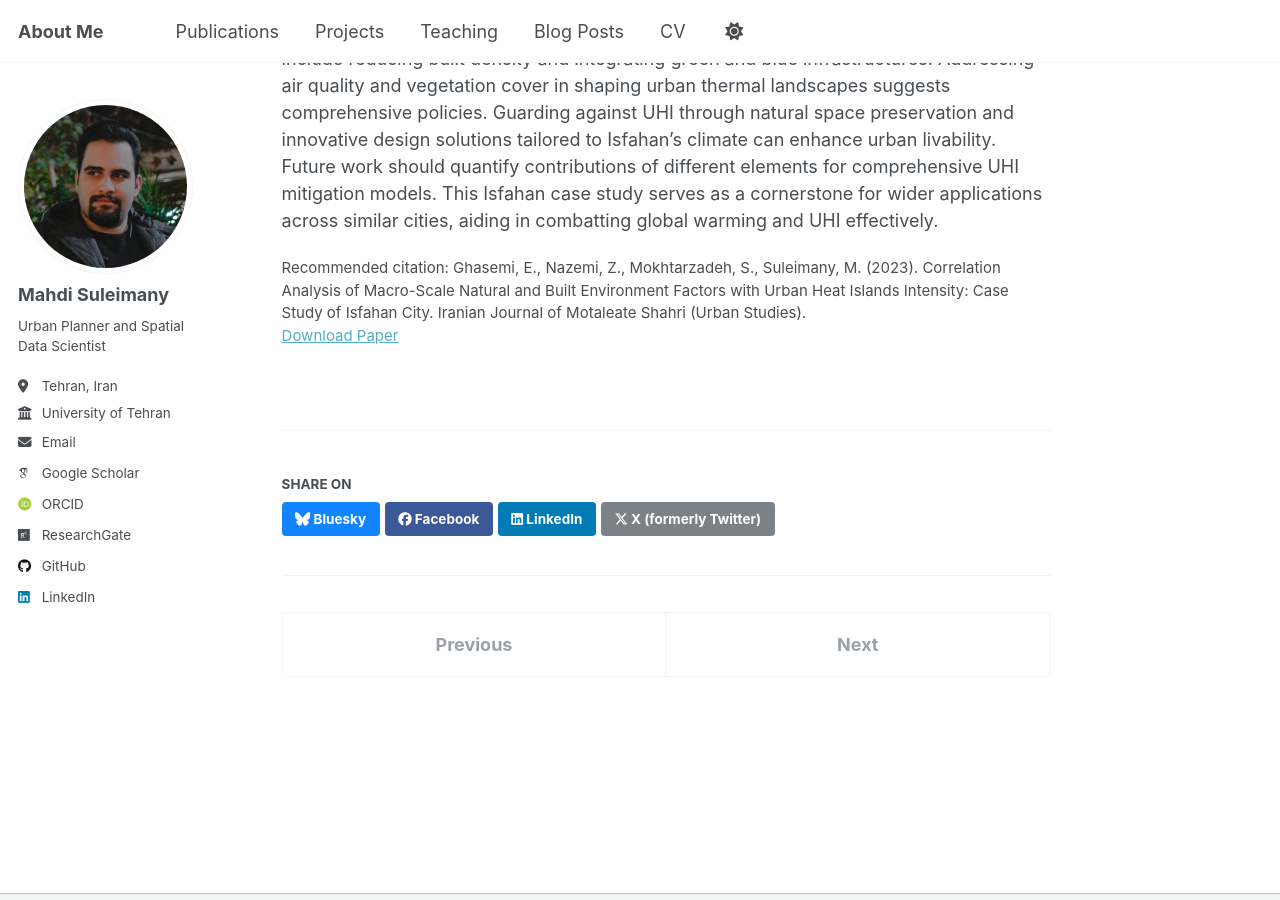
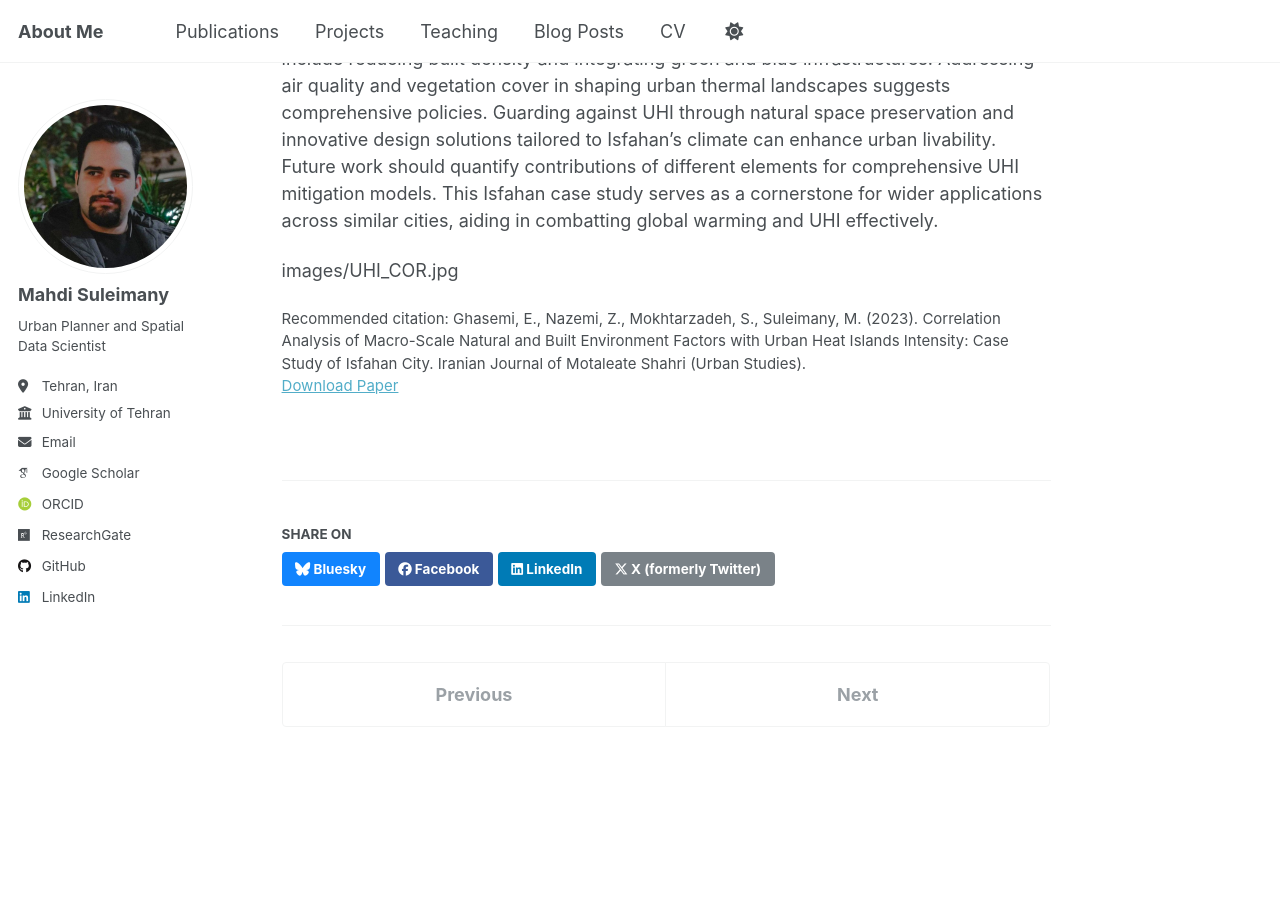
Before and after one commit to mo-soleimani/mo-soleimani.github.io, a Jekyll site: the page built from _publications/2023-07-01-IJMSH_13491732.md, in a window 1280 px wide and 900 px high, scrolled down 1476 px. Built offline with Jekyll 4.4.1, drawn with Linux system fonts in a browser that asks for light colours; some web fonts are replaced.

Commit message:
Update 2023-07-01-IJMSH_13491732.md

```diff
--- a/_publications/2023-07-01-IJMSH_13491732.md
+++ b/_publications/2023-07-01-IJMSH_13491732.md
@@ -16,3 +16,5 @@ A mixed-method approach is adopted to address the multifaceted nature of Urban H
 The findings reveal the persistent prevalence of Urban Heat Island (UHI) during nighttime across all scenarios in Isfahan. However, during daytime hours, the trend shifts, giving rise to cooler zones within the city borders, indicating the emergence of urban cold islands. A noteworthy revelation from the study is the significant exacerbation of UHI attributed to the density of the urban built environment. Intriguingly, air pollution, though exerting a lesser impact on Land Surface Temperature (LST) compared to built density, still plays a role in elevating LST during daylight.
 The study underscores the pivotal role of urban green infrastructure and water bodies in mitigating heat islands. Among these elements, green spaces, particularly vegetation, emerge as highly influential, surpassing the cooling effects of both water bodies and polluted air. The seasonal variation in vegetation cover also influences UHI intensity, with reduced vegetative cover in colder, drier seasons contributing to heightened UHI effects. These spatial and temporal dynamics emphasize the intricate balance between UHI and environmental factors, offering valuable insights for decision-makers. Such insights can guide targeted strategies in urban planning and design to address the challenges posed by UHI.
 The study emphasizes the importance of considering UHI in urban planning, design, and sustainability discussions. Strategies include reducing built density and integrating green and blue infrastructures. Addressing air quality and vegetation cover in shaping urban thermal landscapes suggests comprehensive policies. Guarding against UHI through natural space preservation and innovative design solutions tailored to Isfahan's climate can enhance urban livability. Future work should quantify contributions of different elements for comprehensive UHI mitigation models. This Isfahan case study serves as a cornerstone for wider applications across similar cities, aiding in combatting global warming and UHI effectively.
+
+images/UHI_COR.jpg
```
